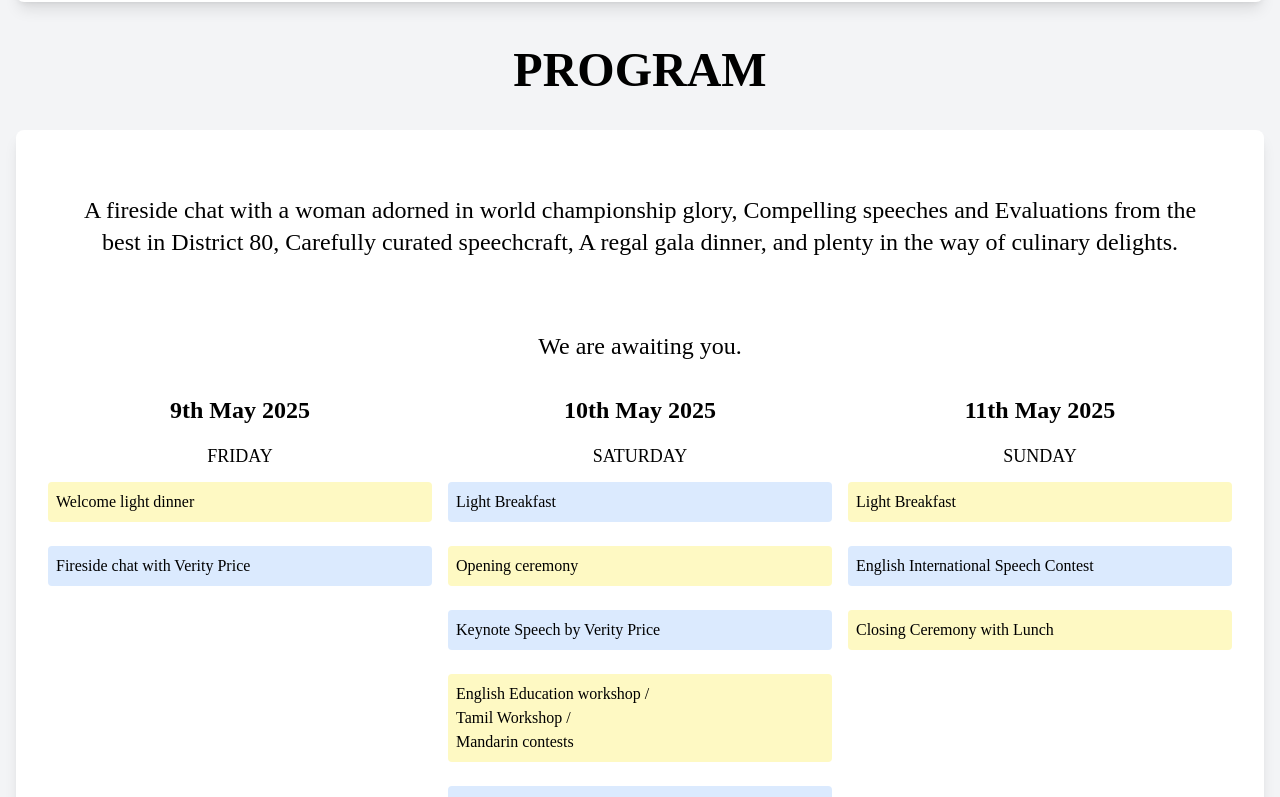
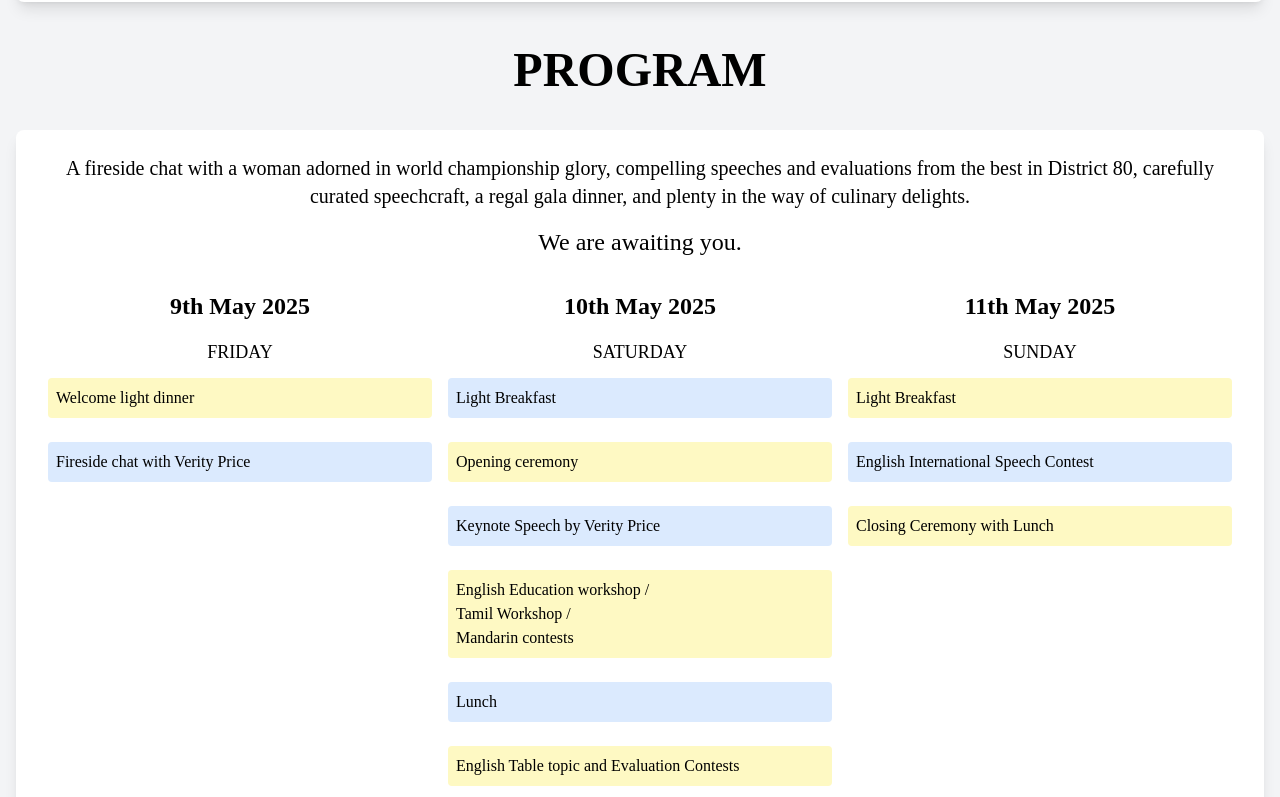
Before and after one commit to maksha19/ac-landing-page, a React (Create React App) app: page / in a window 1280 px wide. Shown: the part 1282-2079 px from the top of the page. Built offline with nearby package versions, Linux system fonts and the light colour scheme; a web font is replaced by a local one.

Commit message:
update the css styles

```diff
--- a/src/components/Agenta.tsx
+++ b/src/components/Agenta.tsx
@@ -9,8 +9,8 @@ const Agenda = () => {
                 Program
             </div>
             <div style={{ fontFamily: "Franklin" }} className='bg-white rounded-lg shadow-lg'>
-                <p style={{ fontFamily: "Franklin" }} className='md:text-center p-6 md:p-16 pb-4 md:text-2xl text-xl font-normal'>A fireside chat with a woman adorned in world championship glory, Compelling speeches and Evaluations from the best in District 80, Carefully curated speechcraft, A regal gala dinner, and plenty in the way of culinary delights.</p>
-                <p style={{ fontFamily: "Franklin" }} className='text-center md:text-center pt-2 text-2xl'>We are awaiting you.</p>
+                <p style={{ fontFamily: "Franklin" }} className='md:text-center p-6  pb-4  text-xl font-normal'>A fireside chat with a woman adorned in world championship glory, compelling speeches and evaluations from the best in District 80, carefully curated speechcraft, a regal gala dinner, and plenty in the way of culinary delights.</p>
+                <p style={{ fontFamily: "Franklin" }} className='text-center md:text-center text-2xl'>We are awaiting you.</p>
                 <div className="grid grid-cols-1 md:grid-cols-3 gap-4 w-full mx-auto p-8">
                     <div className="flex flex-col pb-8 mb-4 md:border-b-0 border-dashed border-b-2 border-gray-300">
                         <h3 className="text-2xl font-bold mb-4 text-center">9th May 2025</h3>
--- a/src/components/Hotel.tsx
+++ b/src/components/Hotel.tsx
@@ -9,8 +9,8 @@ const Hotel = () => {
                 <div className="lg:ml-48">
                     <h2 className="text-2xl flex  uppercase font-bold mb-4">ONE°15 Marina Sentosa Cove</h2>
                     <p>ONE°15 Marina Sentosa Cove, a choice in favor of a truly memorable vacation at the gateway to Singapore's Southern Islands</p>
-                    <p className="mt-4">Usual Price: S$350++ per night</p>
-                    <p>Annual Conference Price: S$300++ per night (Registered Members - Please contact us to avail Registration Number before booking hotel accommodation)</p>
+                    <p className="mt-4"><span className="underline mr-2">Usual Price:</span> S$350++ per night</p>
+                    <p> <span className="underline mr-2">Annual Conference Price:</span> S$300++ per night (Registered Members - Please contact us to avail Registration Number before booking hotel accommodation)</p>
                     <a href="https://one15marina.com/hotel/overview/" className="mt-4" target="_blank" rel="noopener noreferrer">
                         <button className="bg-blue-500 hover:bg-blue-700 text-white font-bold py-2 px-4 mt-4 rounded">Open Website</button>
                     </a>
@@ -18,8 +18,8 @@ const Hotel = () => {
                 <div className="lg:ml-48">
                     <h2 className="text-2xl flex  uppercase font-bold mb-4">Faber Park</h2>
                     <p>This vacation getaway offers easy access to VivoCity and Sentosa Island, promising to be a playground of entertainment and adventure.</p>
-                    <p className="mt-4">Usual Price: S$330++ per night</p>
-                    <p>Annual Conference Price: S$175++ per night (Registered Members - Please contact us to avail Registration Number before booking hotel accommodation)</p>
+                    <p className="mt-4"><span className="underline mr-2">Usual Price:</span>  S$330++ per night</p>
+                    <p> <span className="underline mr-2">Annual Conference Price:</span>  S$175++ per night (Registered Members - Please contact us to avail Registration Number before booking hotel accommodation)</p>
                     <a href="https://forms.office.com/r/QeEiRCFAeF?origin=lprLink" target="_blank" rel="noopener noreferrer">
                         <button className="bg-blue-500 hover:bg-blue-700 text-white font-bold py-2 px-4 mt-4  rounded">Book Here</button>
                     </a>
```
